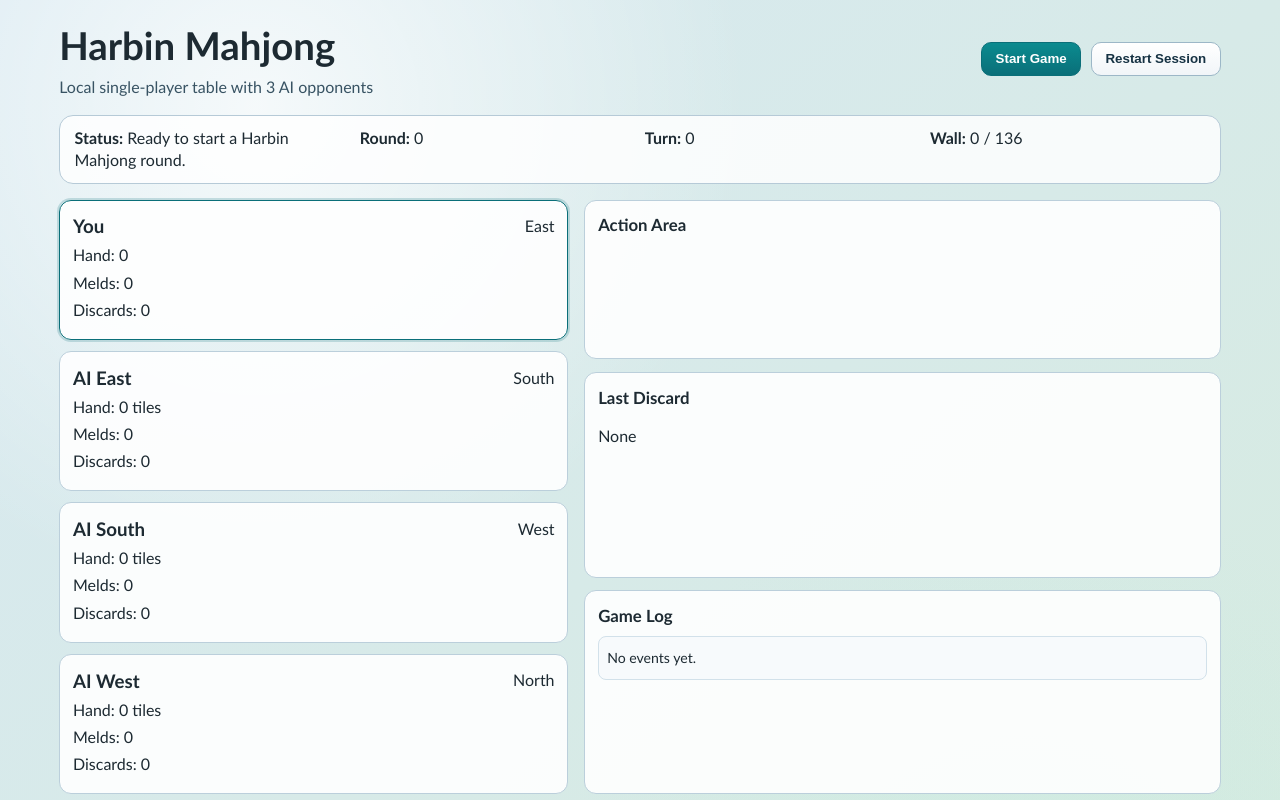
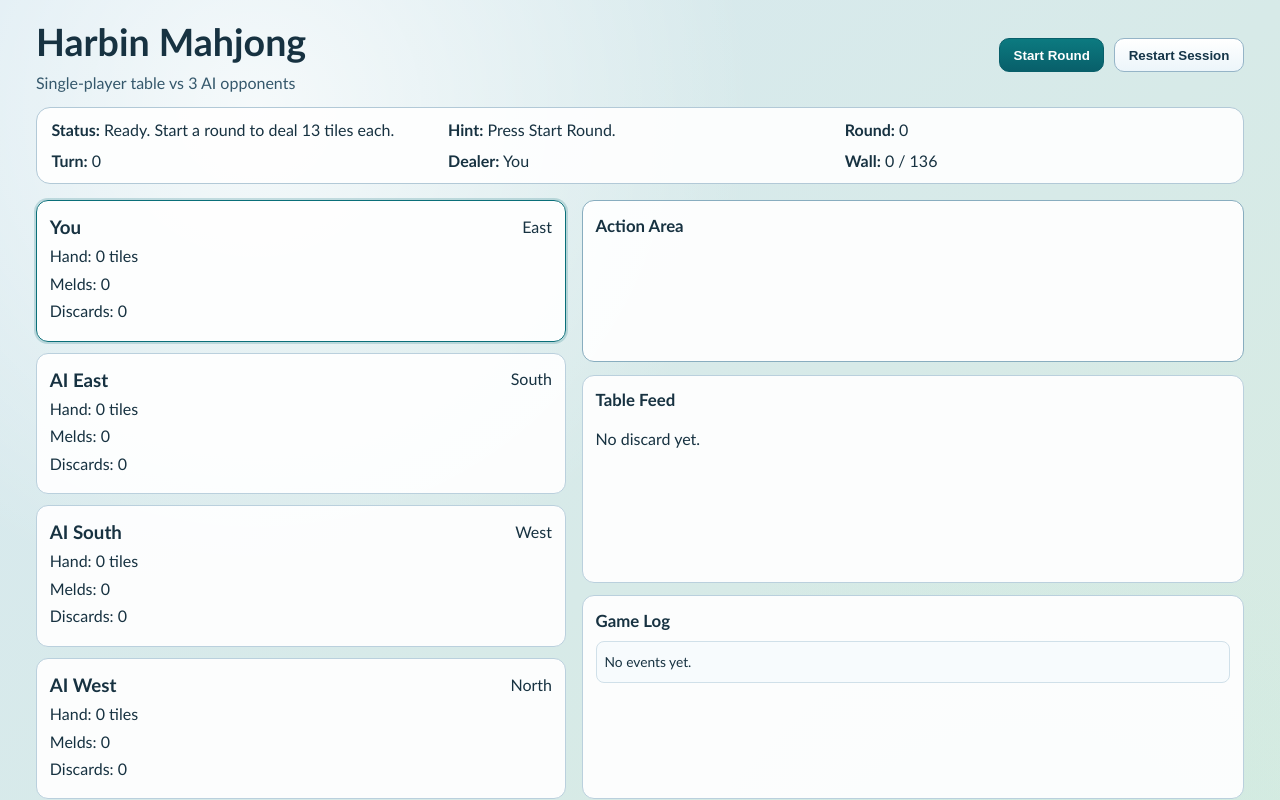
Before and after one commit to js8544/harbin-mahjong, a React (Vite) app: page / in a window 1280 px wide. Shown: the top 800 px of the page. Built offline with nearby package versions, Linux system fonts and the light colour scheme.

Commit message:
Build playable Harbin Mahjong v1 with improved AI and tests

```diff
--- a/src/App.css
+++ b/src/App.css
@@ -1,8 +1,8 @@
 .app-shell {
-  color: #1d2a32;
-  max-width: 1200px;
+  color: #173241;
+  max-width: 1240px;
   margin: 0 auto;
-  padding: 1.2rem;
+  padding: 1rem;
 }
 
 .header {
@@ -10,17 +10,17 @@
   justify-content: space-between;
   align-items: center;
   gap: 1rem;
-  margin-bottom: 1rem;
+  margin-bottom: 0.8rem;
 }
 
 .header h1 {
   margin: 0;
-  font-size: clamp(1.6rem, 4vw, 2.4rem);
+  font-size: clamp(1.7rem, 4vw, 2.35rem);
 }
 
 .subtitle {
   margin: 0.2rem 0 0;
-  color: #385363;
+  color: #35586c;
 }
 
 .header-actions {
@@ -29,16 +29,16 @@
 }
 
 button {
-  border: 1px solid #9cb7c7;
-  background: linear-gradient(180deg, #ffffff, #f1f5f8);
-  color: #163243;
+  border: 1px solid #95b4c7;
+  background: linear-gradient(180deg, #ffffff, #ecf5fa);
+  color: #153548;
   border-radius: 10px;
   padding: 0.55rem 0.85rem;
-  font-weight: 600;
+  font-weight: 700;
 }
 
 button:hover:not(:disabled) {
-  border-color: #4f7c99;
+  border-color: #3d6f8d;
 }
 
 button:disabled {
@@ -47,19 +47,19 @@ button:disabled {
 }
 
 .primary {
-  background: linear-gradient(180deg, #0b8b8f, #0a6f79);
-  border-color: #0a6f79;
+  background: linear-gradient(180deg, #0c7a80, #085f6a);
+  border-color: #085f6a;
   color: #fff;
 }
 
 .status-bar {
-  background: rgba(255, 255, 255, 0.84);
-  border: 1px solid #b6cad7;
+  background: rgba(255, 255, 255, 0.9);
+  border: 1px solid #b2c9d7;
   border-radius: 14px;
   padding: 0.7rem 0.9rem;
   display: grid;
-  grid-template-columns: repeat(4, minmax(0, 1fr));
-  gap: 0.6rem;
+  grid-template-columns: repeat(3, minmax(0, 1fr));
+  gap: 0.5rem 0.8rem;
 }
 
 .table-grid {
@@ -75,8 +75,8 @@ button:disabled {
 }
 
 .player-card {
-  background: rgba(255, 255, 255, 0.9);
-  border: 1px solid #bbcfdb;
+  background: rgba(255, 255, 255, 0.92);
+  border: 1px solid #bad0dd;
   border-radius: 12px;
   padding: 0.8rem;
 }
@@ -97,22 +97,23 @@ button:disabled {
 }
 
 .player-card p {
-  margin: 0.3rem 0;
+  margin: 0.32rem 0;
 }
 
 .meld-row {
   display: flex;
   flex-wrap: wrap;
-  gap: 0.35rem;
+  gap: 0.3rem;
+  margin-top: 0.15rem;
 }
 
 .meld-pill {
   display: inline-block;
   border-radius: 999px;
-  padding: 0.2rem 0.5rem;
-  background: #eaf3f8;
-  border: 1px solid #b8d0df;
-  font-size: 0.8rem;
+  padding: 0.18rem 0.48rem;
+  background: #e7f2f8;
+  border: 1px solid #b6cfde;
+  font-size: 0.78rem;
 }
 
 .center-panel,
@@ -122,8 +123,8 @@ button:disabled {
 }
 
 .panel {
-  background: rgba(255, 255, 255, 0.9);
-  border: 1px solid #bbcfdb;
+  background: rgba(255, 255, 255, 0.92);
+  border: 1px solid #bad0dd;
   border-radius: 12px;
   padding: 0.8rem;
 }
@@ -133,12 +134,16 @@ button:disabled {
   font-size: 1.05rem;
 }
 
+.action-panel {
+  border-color: #88adbf;
+}
+
 .prompt-box {
-  margin-top: 0.8rem;
+  margin-top: 0.65rem;
   padding: 0.65rem;
   border-radius: 10px;
-  border: 1px dashed #6f95ad;
-  background: #f2f8fc;
+  border: 1px dashed #5e8ea8;
+  background: #edf7fc;
 }
 
 .prompt-box p {
@@ -147,22 +152,27 @@ button:disabled {
 
 .prompt-actions {
   display: flex;
-  gap: 0.4rem;
+  gap: 0.35rem;
   flex-wrap: wrap;
 }
 
+.passive-note {
+  margin: 0.4rem 0 0;
+  color: #3c5f73;
+}
+
 .log-list {
-  max-height: 180px;
+  max-height: 220px;
   overflow: auto;
-  border: 1px solid #d2e1ea;
+  border: 1px solid #d0e0e9;
   border-radius: 8px;
-  background: #f7fafc;
+  background: #f7fbfd;
   padding: 0.5rem;
 }
 
 .log-list p {
-  margin: 0.2rem 0;
-  font-size: 0.88rem;
+  margin: 0.16rem 0;
+  font-size: 0.86rem;
 }
 
 .hand-panel h2,
@@ -179,9 +189,9 @@ button:disabled {
 .tile-button {
   aspect-ratio: 3 / 4;
   border-radius: 10px;
-  border: 1px solid #a9c3d4;
-  background: linear-gradient(180deg, #ffffff, #eaf4f9);
-  font-size: 0.95rem;
+  border: 1px solid #a4bfd0;
+  background: linear-gradient(180deg, #ffffff, #e8f2f9);
+  font-size: 0.96rem;
   letter-spacing: 0.02em;
 }
 
@@ -197,19 +207,23 @@ button:disabled {
   gap: 0.35rem;
 }
 
+.discard-row.compact {
+  margin-top: 0.25rem;
+}
+
 .discard-pill {
-  padding: 0.2rem 0.35rem;
+  padding: 0.18rem 0.34rem;
   border-radius: 8px;
-  background: #f2f7fa;
-  border: 1px solid #bfd3df;
-  font-size: 0.82rem;
+  background: #f1f8fb;
+  border: 1px solid #bdd1de;
+  font-size: 0.8rem;
 }
 
 .assumptions {
   margin-top: 1rem;
   border-radius: 12px;
-  border: 1px solid #bcd0dc;
-  background: rgba(255, 255, 255, 0.9);
+  border: 1px solid #b8ceda;
+  background: rgba(255, 255, 255, 0.92);
   padding: 0.85rem;
 }
 
@@ -245,4 +259,8 @@ button:disabled {
   .header-actions button {
     flex: 1;
   }
+
+  .status-bar {
+    grid-template-columns: 1fr;
+  }
 }
--- a/src/App.tsx
+++ b/src/App.tsx
@@ -14,7 +14,7 @@ import {
 import { tileLabel, tileVisual } from './game/tiles'
 import type { PendingPromptAction } from './game/types'
 
-const AI_DELAY_MS = 550
+const AI_DELAY_MS = 500
 
 function App() {
   const [game, setGame] = useState(() => createInitialGameState())
@@ -24,17 +24,52 @@ function App() {
 
   const statusText = useMemo(() => {
     if (game.phase === 'notStarted') {
-      return 'Ready to start a Harbin Mahjong round.'
+      return 'Ready. Start a round to deal 13 tiles each.'
     }
+
     if (game.winner) {
       const winner = game.players[game.winner.winnerId]
-      return `${winner.name} won by ${game.winner.source}.`
+      const sourceText =
+        game.winner.source === 'self-draw'
+          ? 'by self-draw'
+          : `on discard from ${game.players[game.winner.sourcePlayerId ?? 0].name}`
+      return `${winner.name} won ${sourceText}.`
     }
+
     if (game.phase === 'roundOver') {
-      return 'Round ended in draw.'
+      return 'Round ended in draw. Start next round to continue.'
     }
+
     return `${currentPlayer.name} to act (${game.phase}).`
   }, [game, currentPlayer])
+
+  const nextStepHint = useMemo(() => {
+    if (game.phase === 'notStarted') {
+      return 'Press Start Round.'
+    }
+
+    if (game.winner || game.phase === 'roundOver') {
+      return 'Press Start Next Round to continue table rotation.'
+    }
+
+    if (game.currentPrompt?.playerId === human.id) {
+      if (game.phase === 'claimPrompt') {
+        return 'Respond to the discard claim prompt.'
+      }
+
+      return 'Choose WIN/KONG/PASS for your draw prompt.'
+    }
+
+    if (game.phase === 'draw' && currentPlayer.id === human.id) {
+      return 'Press Draw Tile.'
+    }
+
+    if (game.phase === 'discard' && currentPlayer.id === human.id) {
+      return 'Select one tile from your hand to discard.'
+    }
+
+    return 'AI is deciding.'
+  }, [game, currentPlayer, human.id])
 
   const doStartRound = () => {
     setGame((prev) => startRound(prev))
@@ -131,25 +166,23 @@ function App() {
     return () => window.clearTimeout(timer)
   }, [game, currentPlayer])
 
-  const canHumanDraw =
-    game.phase === 'draw' &&
-    currentPlayer.id === human.id &&
-    !game.winner
-
+  const canHumanDraw = game.phase === 'draw' && currentPlayer.id === human.id && !game.winner
   const humanTurnToDiscard = game.phase === 'discard' && currentPlayer.id === human.id
   const humanPrompt =
     game.currentPrompt && game.currentPrompt.playerId === human.id ? game.currentPrompt : null
+
+  const mainCtaLabel = game.phase === 'notStarted' ? 'Start Round' : 'Start Next Round'
 
   return (
     <div className="app-shell">
       <header className="header">
         <div>
           <h1>Harbin Mahjong</h1>
-          <p className="subtitle">Local single-player table with 3 AI opponents</p>
+          <p className="subtitle">Single-player table vs 3 AI opponents</p>
         </div>
         <div className="header-actions">
           <button className="primary" onClick={doStartRound}>
-            {game.phase === 'notStarted' ? 'Start Game' : 'Start New Round'}
+            {mainCtaLabel}
           </button>
           <button onClick={doRestart}>Restart Session</button>
         </div>
@@ -160,10 +193,16 @@ function App() {
           <strong>Status:</strong> {statusText}
         </div>
         <div>
+          <strong>Hint:</strong> {nextStepHint}
+        </div>
+        <div>
           <strong>Round:</strong> {game.roundNumber}
         </div>
         <div>
           <strong>Turn:</strong> {game.turnNumber}
+        </div>
+        <div>
+          <strong>Dealer:</strong> {game.players[game.dealerId].name}
         </div>
         <div>
           <strong>Wall:</strong> {game.wall.length} / 136
@@ -181,7 +220,7 @@ function App() {
                 <h3>{player.name}</h3>
                 <span>{player.seatWind}</span>
               </div>
-              <p>Hand: {player.isHuman ? player.hand.length : `${player.hand.length} tiles`}</p>
+              <p>Hand: {player.hand.length} tiles</p>
               <p>Melds: {player.melds.length}</p>
               <p>Discards: {player.discards.length}</p>
               <div className="meld-row">
@@ -191,12 +230,21 @@ function App() {
                   </span>
                 ))}
               </div>
+              {player.discards.length > 0 && (
+                <div className="discard-row compact">
+                  {player.discards.slice(-8).map((tile) => (
+                    <span key={`pd-${tile.id}`} className="discard-pill" title={tileLabel(tile)}>
+                      {tileVisual(tile)}
+                    </span>
+                  ))}
+                </div>
+              )}
             </article>
           ))}
         </section>
 
         <section className="center-panel">
-          <div className="panel">
+          <div className="panel action-panel">
             <h2>Action Area</h2>
             {canHumanDraw && (
               <button className="primary" onClick={doDraw}>
@@ -207,7 +255,7 @@ function App() {
             {humanPrompt && (
               <div className="prompt-box">
                 <p>
-                  Prompt: claim <strong>{tileLabel(humanPrompt.tile)}</strong>
+                  Action required on <strong>{tileLabel(humanPrompt.tile)}</strong>
                 </p>
                 <div className="prompt-actions">
                   {humanPrompt.actions.map((action) => (
@@ -219,17 +267,28 @@ function App() {
               </div>
             )}
 
+            {game.phase === 'claimPrompt' && !humanPrompt && (
+              <p className="passive-note">Waiting for AI claim resolution.</p>
+            )}
+
             {humanTurnToDiscard && <p>Select a tile in your hand to discard.</p>}
           </div>
 
           <div className="panel">
-            <h2>Last Discard</h2>
+            <h2>Table Feed</h2>
             {game.lastDiscard ? (
               <p>
-                {game.players[game.lastDiscard.playerId].name}: {tileLabel(game.lastDiscard.tile)}
+                Last discard: {game.players[game.lastDiscard.playerId].name} -{' '}
+                {tileLabel(game.lastDiscard.tile)}
               </p>
             ) : (
-              <p>None</p>
+              <p>No discard yet.</p>
+            )}
+            {game.currentPrompt && (
+              <p>
+                Pending prompt: {game.players[game.currentPrompt.playerId].name} on{' '}
+                {tileLabel(game.currentPrompt.tile)}
+              </p>
             )}
           </div>
 
@@ -260,6 +319,7 @@ function App() {
               </button>
             ))}
           </div>
+
           {human.discards.length > 0 && (
             <div>
               <h3>Your Discards</h3>
@@ -276,13 +336,14 @@ function App() {
       </main>
 
       <footer className="assumptions">
-        <h3>Rule Assumptions</h3>
+        <h3>Current Rule Model</h3>
         <ul>
-          <li>Win structure: 4 melds + 1 pair</li>
-          <li>No flower tiles</li>
-          <li>Chow only from next player's discard</li>
-          <li>Claim priority: Win &gt; Kong &gt; Pong &gt; Chow</li>
-          <li>Simplified result model (win/draw, no fan scoring table)</li>
+          <li>Standard hand win: 4 melds + 1 pair</li>
+          <li>No flower tiles; 136-tile wall</li>
+          <li>Discard claims resolve in priority order: Win &gt; Kong &gt; Pong &gt; Chow</li>
+          <li>Chow only from the next player</li>
+          <li>Dealer keeps seat if dealer wins; otherwise seat rotates clockwise</li>
+          <li>Simplified result model with no fan/point settlement table</li>
         </ul>
       </footer>
     </div>
--- a/src/game/ai.ts
+++ b/src/game/ai.ts
@@ -1,32 +1,141 @@
+import { canWinWithStandardHand, findChowPatterns } from './rules'
+import { tileCode } from './tiles'
 import type { MeldType, Tile } from './types'
-import { canWinWithStandardHand } from './rules'
-import { tileCode } from './tiles'
 
-const tileValue = (tile: Tile, hand: Tile[]): number => {
-  const sameTileCount = hand.filter((candidate) => tileCode(candidate) === tileCode(tile)).length
-  const suitNeighbors = hand.filter(
-    (candidate) =>
-      candidate.suit === tile.suit &&
-      (candidate.rank === tile.rank - 1 ||
-        candidate.rank === tile.rank + 1 ||
-        candidate.rank === tile.rank - 2 ||
-        candidate.rank === tile.rank + 2),
-  ).length
+type TileShape = Pick<Tile, 'suit' | 'rank'>
 
-  const honorPenalty = tile.suit === 'wind' || tile.suit === 'dragon' ? -1 : 0
+const ALL_TILE_TYPES: TileShape[] = [
+  ...(['char', 'bam', 'dot'] as const).flatMap((suit) =>
+    Array.from({ length: 9 }, (_, idx) => ({ suit, rank: idx + 1 })),
+  ),
+  ...Array.from({ length: 4 }, (_, idx) => ({ suit: 'wind' as const, rank: idx + 1 })),
+  ...Array.from({ length: 3 }, (_, idx) => ({ suit: 'dragon' as const, rank: idx + 1 })),
+]
 
-  return sameTileCount * 2 + suitNeighbors + honorPenalty
+const isHonor = (tile: Tile | TileShape): boolean =>
+  tile.suit === 'wind' || tile.suit === 'dragon'
+
+const makeVirtualTile = (shape: TileShape): Tile => ({
+  ...shape,
+  id: `virtual-${shape.suit}-${shape.rank}`,
+})
+
+const countWinningDraws = (hand: Tile[]): number => {
+  if (hand.length !== 13) {
+    return 0
+  }
+
+  let wins = 0
+  for (const shape of ALL_TILE_TYPES) {
+    if (canWinWithStandardHand([...hand, makeVirtualTile(shape)])) {
+      wins += 1
+    }
+  }
+
+  return wins
+}
+
+const structuralScore = (hand: Tile[]): number => {
+  const counts = new Map<string, number>()
+  for (const tile of hand) {
+    const code = tileCode(tile)
+    counts.set(code, (counts.get(code) ?? 0) + 1)
+  }
+
+  let score = 0
+  for (const tile of hand) {
+    const same = counts.get(tileCode(tile)) ?? 0
+    const pairPoints = same >= 2 ? 2 : 0
+    const tripletPoints = same >= 3 ? 2 : 0
+
+    let neighborPoints = 0
+    if (!isHonor(tile)) {
+      for (const delta of [-2, -1, 1, 2]) {
+        const rank = tile.rank + delta
+        if (rank < 1 || rank > 9) {
+          continue
+        }
+
+        const neighborCode = `${tile.suit}-${rank}`
+        if ((counts.get(neighborCode) ?? 0) > 0) {
+          neighborPoints += Math.abs(delta) === 1 ? 2 : 1
+        }
+      }
+    }
+
+    const isolatedPenalty = !isHonor(tile) && pairPoints === 0 && neighborPoints === 0 ? -2 : 0
+    const deadHonorPenalty = isHonor(tile) && same === 1 ? -2 : 0
+
+    score += pairPoints + tripletPoints + neighborPoints + isolatedPenalty + deadHonorPenalty
+  }
+
+  return score
+}
+
+const simulatePongHand = (hand: Tile[], discardedTile: Tile): Tile[] | null => {
+  const code = tileCode(discardedTile)
+  const matching = hand.filter((tile) => tileCode(tile) === code)
+  if (matching.length < 2) {
+    return null
+  }
+
+  const [a, b] = matching
+  return hand.filter((tile) => tile.id !== a.id && tile.id !== b.id)
+}
+
+const simulateKongHand = (hand: Tile[], discardedTile: Tile): Tile[] | null => {
+  const code = tileCode(discardedTile)
+  const matching = hand.filter((tile) => tileCode(tile) === code)
+  if (matching.length < 3) {
+    return null
+  }
+
+  const [a, b, c] = matching
+  return hand.filter((tile) => tile.id !== a.id && tile.id !== b.id && tile.id !== c.id)
+}
+
+const simulateBestChowHand = (hand: Tile[], discardedTile: Tile): Tile[] | null => {
+  const patterns = findChowPatterns(hand, discardedTile, true)
+  if (patterns.length === 0) {
+    return null
+  }
+
+  let best: Tile[] | null = null
+  let bestScore = Number.NEGATIVE_INFINITY
+
+  for (const [a, b] of patterns) {
+    const next = hand.filter((tile) => tile.id !== a.id && tile.id !== b.id)
+    const score = structuralScore(next)
+    if (score > bestScore) {
+      best = next
+      bestScore = score
+    }
+  }
+
+  return best
 }
 
 export const chooseDiscard = (hand: Tile[]): Tile => {
   let best = hand[0]
-  let bestScore = Number.POSITIVE_INFINITY
+  let bestWaits = Number.NEGATIVE_INFINITY
+  let bestStructure = Number.NEGATIVE_INFINITY
 
   for (const tile of hand) {
-    const score = tileValue(tile, hand)
-    if (score < bestScore) {
+    const nextHand = hand.filter((candidate) => candidate.id !== tile.id)
+    const waits = countWinningDraws(nextHand)
+    const structure = structuralScore(nextHand)
+
+    if (
+      waits > bestWaits ||
+      (waits === bestWaits && structure > bestStructure) ||
+      (waits === bestWaits &&
+        structure === bestStructure &&
+        isHonor(tile) &&
+        !isHonor(best))
+    ) {
       best = tile
-      bestScore = score
+      bestWaits = waits
+      bestStructure = structure
     }
   }
 
@@ -42,17 +151,41 @@ export const shouldClaim = (
     return canWinWithStandardHand([...hand, discardedTile])
   }
 
+  const baseline = structuralScore(hand)
+  const waits = countWinningDraws(hand)
+
   if (action === 'kong') {
-    return true
+    const post = simulateKongHand(hand, discardedTile)
+    if (!post) {
+      return false
+    }
+
+    const postScore = structuralScore(post) + 8
+    return postScore >= baseline || isHonor(discardedTile)
   }
 
   if (action === 'pong') {
-    const pairCount = hand.filter((tile) => tileCode(tile) === tileCode(discardedTile)).length
-    return pairCount >= 2
+    const post = simulatePongHand(hand, discardedTile)
+    if (!post) {
+      return false
+    }
+
+    const postScore = structuralScore(post) + 5
+    if (isHonor(discardedTile)) {
+      return true
+    }
+
+    return postScore >= baseline + 1 && waits < 7
   }
 
   if (action === 'chow') {
-    return true
+    const post = simulateBestChowHand(hand, discardedTile)
+    if (!post) {
+      return false
+    }
+
+    const postScore = structuralScore(post) + 3
+    return postScore >= baseline + 1 && waits < 6
   }
 
   return false
--- a/src/game/engine.ts
+++ b/src/game/engine.ts
@@ -2,6 +2,7 @@ import {
   canDeclareConcealedKong,
   canWinWithStandardHand,
   claimPriorityScore,
+  findChowPatterns,
   findDiscardClaimOptions,
   playerOrderDistance,
 } from './rules'
@@ -70,6 +71,28 @@ const addLog = (state: GameState, entry: string): GameState => ({
   log: [`T${state.turnNumber}: ${entry}`, ...state.log].slice(0, 80),
 })
 
+const bestActionRank = (prompt: PendingPrompt): number => {
+  const topAction = prompt.actions.reduce<PendingPromptAction>(
+    (best, current) =>
+      claimPriorityScore(current) > claimPriorityScore(best) ? current : best,
+    'pass',
+  )
+
+  return claimPriorityScore(topAction)
+}
+
+const resolveNextDealer = (prev: GameState): PlayerId => {
+  if (prev.roundNumber === 0) {
+    return prev.dealerId
+  }
+
+  if (prev.winner?.winnerId === prev.dealerId) {
+    return prev.dealerId
+  }
+
+  return nextPlayerId(prev.dealerId)
+}
+
 export const createInitialGameState = (): GameState => ({
   players: makePlayers(),
   wall: [],
@@ -78,6 +101,7 @@ export const createInitialGameState = (): GameState => ({
   phase: 'notStarted',
   currentDrawnTile: null,
   currentPrompt: null,
+  claimQueue: [],
   lastDiscard: null,
   roundNumber: 0,
   turnNumber: 0,
@@ -89,6 +113,7 @@ export const createInitialGameState = (): GameState => ({
 export const startRound = (prev: GameState): GameState => {
   const wall = shuffle(createWall())
   const players = makePlayers()
+  const nextDealerId = resolveNextDealer(prev)
 
   for (let pass = 0; pass < DEFAULT_ASSUMPTIONS.handSize; pass += 1) {
     for (let pid = 0; pid < players.length; pid += 1) {
@@ -110,16 +135,17 @@ export const startRound = (prev: GameState): GameState => {
     ...prev,
     players,
     wall,
-    currentPlayerId: prev.dealerId,
-    dealerId: prev.dealerId,
+    currentPlayerId: nextDealerId,
+    dealerId: nextDealerId,
     phase: 'draw',
     currentDrawnTile: null,
     currentPrompt: null,
+    claimQueue: [],
     lastDiscard: null,
     roundNumber,
     turnNumber: 1,
     winner: null,
-    log: [`Round ${roundNumber} started. ${players[prev.dealerId].name} is dealer.`],
+    log: [`Round ${roundNumber} started. ${players[nextDealerId].name} is dealer.`],
   }
 }
 
@@ -136,6 +162,8 @@ export const drawTile = (state: GameState): GameState => {
       wall,
       phase: 'roundOver',
       winner: null,
+      currentPrompt: null,
+      claimQueue: [],
       log: ['Round ended in draw (wall exhausted).', ...state.log],
     }
   }
@@ -151,6 +179,7 @@ export const drawTile = (state: GameState): GameState => {
     currentDrawnTile: draw,
     phase: 'discard',
     currentPrompt: null,
+    claimQueue: [],
   }
 
   nextState = addLog(nextState, `${currentPlayer.name} drew ${tileLabel(draw)}.`)
@@ -194,6 +223,7 @@ export const declareSelfDrawWin = (state: GameState): GameState => {
       source: 'self-draw',
       winningTile: state.currentPrompt.tile,
     },
+    claimQueue: [],
     log: [`${state.players[state.currentPlayerId].name} wins by self-draw!`, ...state.log],
   }
 }
@@ -229,16 +259,17 @@ export const declareConcealedKong = (state: GameState): GameState => {
       phase: 'draw',
       currentDrawnTile: null,
       currentPrompt: null,
+      claimQueue: [],
     },
     `${player.name} declared concealed kong (${tileLabel(tile)}).`,
   )
 }
 
-const buildDiscardClaimPrompt = (
+const buildDiscardClaimQueue = (
   state: GameState,
   discardedTile: Tile,
   discarderId: PlayerId,
-): PendingPrompt | null => {
+): PendingPrompt[] => {
   const candidates: PendingPrompt[] = []
 
   for (const player of state.players) {
@@ -278,17 +309,6 @@ const buildDiscardClaimPrompt = (
     })
   }
 
-  if (candidates.length === 0) {
-    return null
-  }
-
-  const bestActionRank = (prompt: PendingPrompt): number => {
-    const topAction = prompt.actions.reduce<PendingPromptAction>((best, current) =>
-      claimPriorityScore(current) > claimPriorityScore(best) ? current : best,
-    'pass')
-    return claimPriorityScore(topAction)
-  }
-
   candidates.sort((a, b) => {
     const scoreDiff = bestActionRank(b) - bestActionRank(a)
     if (scoreDiff !== 0) {
@@ -300,7 +320,7 @@ const buildDiscardClaimPrompt = (
     return distA - distB
   })
 
-  return candidates[0]
+  return candidates
 }
 
 export const discardTile = (state: GameState, tileId: string): GameState => {
@@ -321,7 +341,8 @@ export const discardTile = (state: GameState, tileId: string): GameState => {
   )
   currentPlayer.discards = [...currentPlayer.discards, tile]
 
-  const prompt = buildDiscardClaimPrompt(state, tile, state.currentPlayerId)
+  const claimQueue = buildDiscardClaimQueue(state, tile, state.currentPlayerId)
+  const prompt = claimQueue[0] ?? null
 
   let nextState: GameState = {
     ...state,
@@ -332,12 +353,26 @@ export const discardTile = (state: GameState, tileId: string): GameState => {
     },
     currentDrawnTile: null,
     currentPrompt: prompt,
+    claimQueue: prompt ? claimQueue.slice(1) : [],
     phase: prompt ? 'claimPrompt' : 'draw',
     currentPlayerId: prompt ? prompt.playerId : nextPlayerId(state.currentPlayerId),
     turnNumber: state.turnNumber + 1,
   }
 
   nextState = addLog(nextState, `${currentPlayer.name} discarded ${tileLabel(tile)}.`)
+
+  if (prompt) {
+    const topAction = prompt.actions.reduce<PendingPromptAction>(
+      (best, current) =>
+        claimPriorityScore(current) > claimPriorityScore(best) ? current : best,
+      'pass',
+    )
+
+    nextState = addLog(
+      nextState,
+      `${state.players[prompt.playerId].name} may claim (${topAction.toUpperCase()}) on ${tileLabel(tile)}.`,
+    )
+  }
 
   return nextState
 }
@@ -357,29 +392,13 @@ const claimTilesForMeld = (
     }
   }
 
-  const possiblePatterns = [
-    [discardedTile.rank - 2, discardedTile.rank - 1],
-    [discardedTile.rank - 1, discardedTile.rank + 1],
-    [discardedTile.rank + 1, discardedTile.rank + 2],
-  ]
-
-  for (const [a, b] of possiblePatterns) {
-    if (a < 1 || b > 9) {
-      continue
-    }
-
-    const ca = `${discardedTile.suit}-${a}`
-    const cb = `${discardedTile.suit}-${b}`
-    const ta = hand.find((tile) => tileCode(tile) === ca)
-    const tb = hand.find((tile) => tileCode(tile) === cb)
-    if (ta && tb) {
-      const remaining = hand.filter(
-        (tile) => tile.id !== ta.id && tile.id !== tb.id,
-      )
-      return {
-        tiles: [ta, discardedTile, tb],
-        nextHand: remaining,
-      }
+  const [pattern] = findChowPatterns(hand, discardedTile, true)
+  if (pattern) {
+    const [ta, tb] = pattern
+    const remaining = hand.filter((tile) => tile.id !== ta.id && tile.id !== tb.id)
+    return {
+      tiles: [ta, discardedTile, tb],
+      nextHand: remaining,
     }
   }
 
@@ -407,10 +426,25 @@ export const resolveClaim = (
   }
 
   if (action === 'pass') {
+    if (state.claimQueue.length > 0) {
+      const [nextPrompt, ...restQueue] = state.claimQueue
+
+      return addLog(
+        {
+          ...state,
+          currentPrompt: nextPrompt,
+          claimQueue: restQueue,
+          currentPlayerId: nextPrompt.playerId,
+        },
+        `${state.players[claimerId].name} passed on ${tileLabel(discardedTile)}.`,
+      )
+    }
+
     return addLog(
       {
         ...state,
         currentPrompt: null,
+        claimQueue: [],
         phase: 'draw',
         currentPlayerId: nextPlayerId(sourcePlayerId),
       },
@@ -429,6 +463,7 @@ export const resolveClaim = (
         sourcePlayerId,
       },
       currentPrompt: null,
+      claimQueue: [],
       log: [
         `${state.players[claimerId].name} won on discard from ${state.players[sourcePlayerId].name}!`,
         ...state.log,
@@ -453,6 +488,7 @@ export const resolveClaim = (
       ...state,
       players,
       currentPrompt: null,
+      claimQueue: [],
       currentPlayerId: claimerId,
       phase: action === 'kong' ? 'draw' : 'discard',
       currentDrawnTile: null,
--- a/src/game/types.ts
+++ b/src/game/types.ts
@@ -68,6 +68,7 @@ export type GameState = {
   phase: TurnPhase
   currentDrawnTile: Tile | null
   currentPrompt: PendingPrompt | null
+  claimQueue: PendingPrompt[]
   lastDiscard: {
     tile: Tile
     playerId: PlayerId
```
Also changed, not shown: src/game/rules.ts (+36 -9 lines), 2 other files (tests, documents, lock files or other folders).
